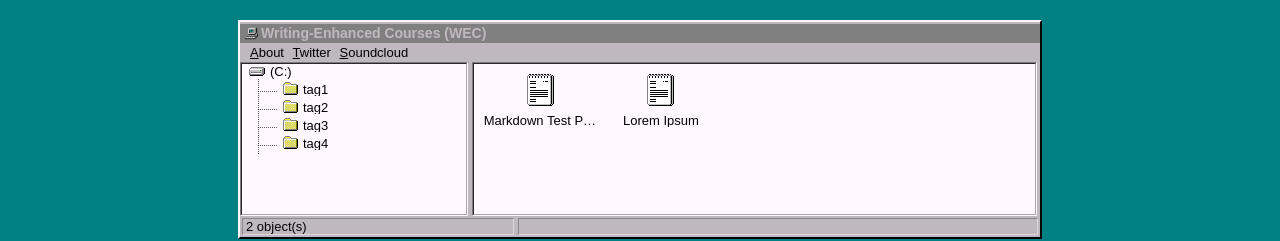
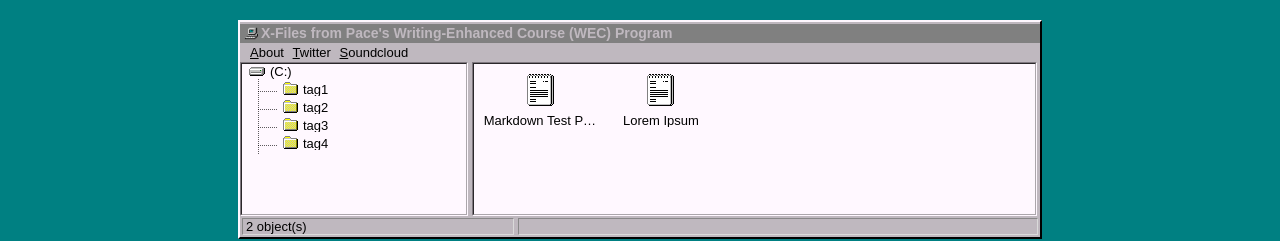
Before and after one commit to writingisthinking/writing-enhanced-courses-wec, a Jekyll site: the page built from _posts/2017-09-16-markdown-test-page.md, in a window 1280 px wide. Shown: the top 241 px of the page. Built offline with Jekyll 4.4.1, drawn with Linux system fonts in a browser that asks for light colours.

Commit message:
Updated config

```diff
--- a/_config.yml
+++ b/_config.yml
@@ -3,7 +3,7 @@ url: https://writingisthinking.github.io/writing-enhanced-courses-wec/
 baseurl: /writing-enhanced-courses-wec
 
 # variables
-name: Writing-Enhanced Courses (WEC)
+name: X-Files from Pace's Writing-Enhanced Course (WEC) Program
 description: Dr. Vyshali Manivannan's open-access WEC repository in protest of Pace University's removal of administrative release time and contractual protections for the WEC Director role.
 author: Dr. Vyshali Manivannan
 google_verification: null
--- a/_posts/2017-09-16-markdown-test-page.md
+++ b/_posts/2017-09-16-markdown-test-page.md
@@ -4,7 +4,7 @@ title: "Markdown Test Page"
 tags: tag1 tag3
 ---
 
-## Source: [Markdown Test Page]([https://writingisthinking.github.io/writing-enhanced-courses-wec/_posts/2017-09-16-markdown-test-page)
+## Source: [Markdown Test Page](https://writingisthinking.github.io/writing-enhanced-courses-wec/2017-09-16-markdown-test-page)
 
 # <a name="top"></a>Markdown Test Page
 
```
